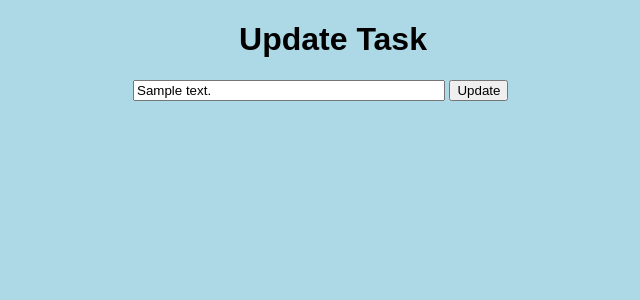
After one commit to GlendleNguyen/Flask-Task, a Flask app: page /update/1 in a window 1280 px wide. The commit adds this page. Shown: the top 300 px of the page, without its empty margins (307-947 px from the left). Run offline with Flask 2, Linux system fonts and the light colour scheme; tables that the repository leaves empty hold one stand-in row (values such as "Sample post").

Commit message:
delete and update functions

```diff
--- a/app.py
+++ b/app.py
@@ -30,5 +30,32 @@ def index():
         tasks = Todo.query.order_by(Todo.date_created).all()
         return render_template('index.html', tasks=tasks)
 
+@app.route('/delete/<int:id>')
+def delete(id):
+    task_to_delete = Todo.query.get_or_404(id)
+
+    try:
+        db.session.delete(task_to_delete)
+        db.session.commit()
+        return redirect('/')
+    except:
+        return 'There was an issue deleting that task'
+
+
+@app.route('/update/<int:id>', methods=['GET', 'POST'])
+def update(id):
+    task = Todo.query.get_or_404(id)
+
+    if request.method == 'POST':
+        task.content = request.form['content']
+
+        try:
+            db.session.commit()
+            return redirect('/')
+        except:
+            return 'There was an issue updating'
+    else:
+        return render_template('update.html', task=task)
+
 if __name__ == "__main__":
     app.run(debug=True)
--- a/templates/index.html
+++ b/templates/index.html
@@ -20,9 +20,9 @@
             <td>{{ task.content }}</td>
             <td>{{ task.date_created.date() }}</td>
             <td>
-                <a href="">Delete</a>
+                <a href="/delete/{{task.id}}">Delete</a>
                 <br>
-                <a href="">Update</a>
+                <a href="/update/{{task.id}}">Update</a>
             </td>
         </tr>
         {% endfor %}
--- /dev/null
+++ b/templates/update.html
@@ -0,0 +1,18 @@
+{% extends 'base.html' %}
+
+{% block head %}
+
+{% endblock %}
+
+{% block body %}
+<div class="content">
+    <h1 style="text-align: center">Update Task</h1>
+
+
+
+    <form action="/update/{{task.id}}" method="POST">
+        <input type="text" name="content" id="content" value="{{task.content}}">
+        <input type="submit" value="Update">
+    </form>
+</div>
+{% endblock %}
```
Also changed, not shown: test.db.
